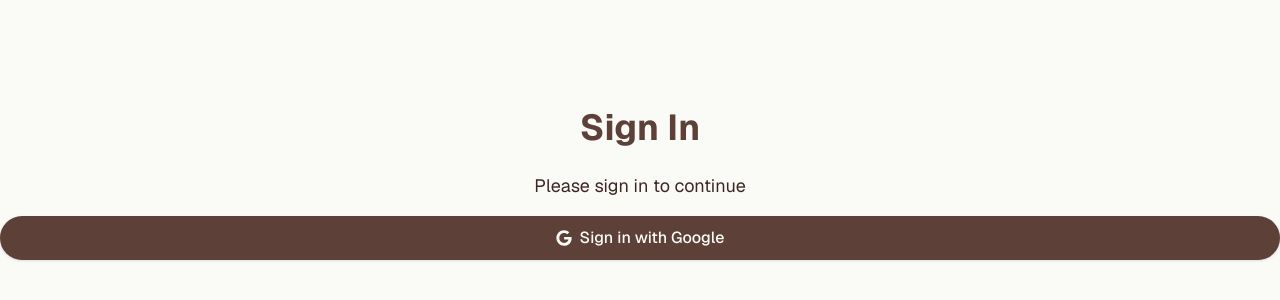
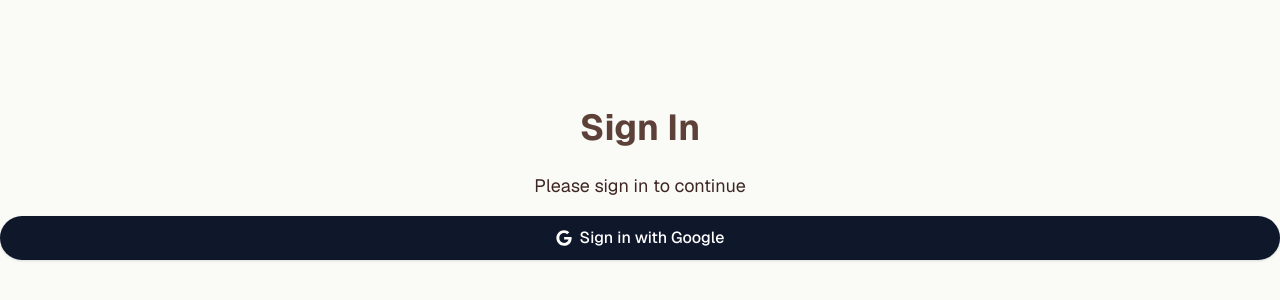
Before and after one commit to liv-lauflove/booking-villa, a Next.js app: page /SignIn in a window 1280 px wide. Shown: the part 216-516 px from the top of the page. Built offline with nearby package versions, Linux system fonts and the light colour scheme.

Commit message:
feat: complete role based access control implementation

```diff
--- a/app/admin/page.tsx
+++ b/app/admin/page.tsx
@@ -1,9 +1,9 @@
 export default function AdminPage() {
   return (
-    <div>
-      <h2 className="text-2xl font-bold mb-4">Selamat Datang, Admin!</h2>
-      <p className="text-gray-600">
-        Halaman ini hanya bisa diakses oleh akun dengan role "admin".
+    <div className="flex flex-col items-center justify-center min-h-[50vh]">
+      <h2 className="text-4xl font-extrabold mb-4 text-slate-800">Hello World! 👋</h2>
+      <p className="text-lg text-gray-600">
+        Selamat, kamu berhasil masuk ke halaman Admin.
       </p>
     </div>
   );
--- a/auth.ts
+++ b/auth.ts
@@ -8,13 +8,19 @@ export const { handlers, signIn, signOut, auth } = NextAuth({
   providers: [Google],
   session: { strategy: "jwt" },
   pages: {
-    signIn: "/SignIn"
+    signIn: "/signin"
   },
   callbacks: {
     async jwt({ token, user }) {
-      // Menyimpan role dari database ke token saat pertama kali login
+      // Saat pertama login, ambil dari object user
       if (user) {
         token.role = user.role;
+      } else if (token.email) {
+        // Pada request selanjutnya, ambil selalu dari database agar role terupdate real-time
+        const dbUser = await prisma.user.findUnique({ where: { email: token.email } });
+        if (dbUser) {
+          token.role = dbUser.role;
+        }
       }
       return token;
     },
--- a/components/LoginButton.tsx
+++ b/components/LoginButton.tsx
@@ -1,18 +1,24 @@
-"use client";
-
+import { signIn } from "@/auth";
 import { FaGoogle } from "react-icons/fa6";
-import { signIn } from "next-auth/react";
 
 export function LoginButton({ className }: { className?: string }) {
     return (
-        <button
-            onClick={() => signIn("google", { callbackUrl: "/SignIn" })}
-            className={`flex items-center justify-center gap-2 w-full bg-primary text-primary-foreground hover:bg-primary/90 rounded-full px-6 py-2.5 font-medium shadow-sm transition-colors ${className || ""}`}
+        <form
+            action={async () => {
+                "use server";
+                await signIn("google", { redirectTo: "/" });
+            }}
+            className="w-full"
         >
-            <FaGoogle className="w-4 h-4" />
-            Sign in with Google
-        </button>
-    )
+            <button
+                type="submit"
+                className={`flex items-center justify-center gap-2 w-full bg-slate-900 text-white hover:bg-slate-800 rounded-full px-6 py-2.5 font-medium shadow-sm transition-colors ${className || ""}`}
+            >
+                <FaGoogle className="w-4 h-4" />
+                Sign in with Google
+            </button>
+        </form>
+    );
 }
 
 export default LoginButton;
```
Also changed, not shown: 1 other file (tests, documents, lock files or other folders).
